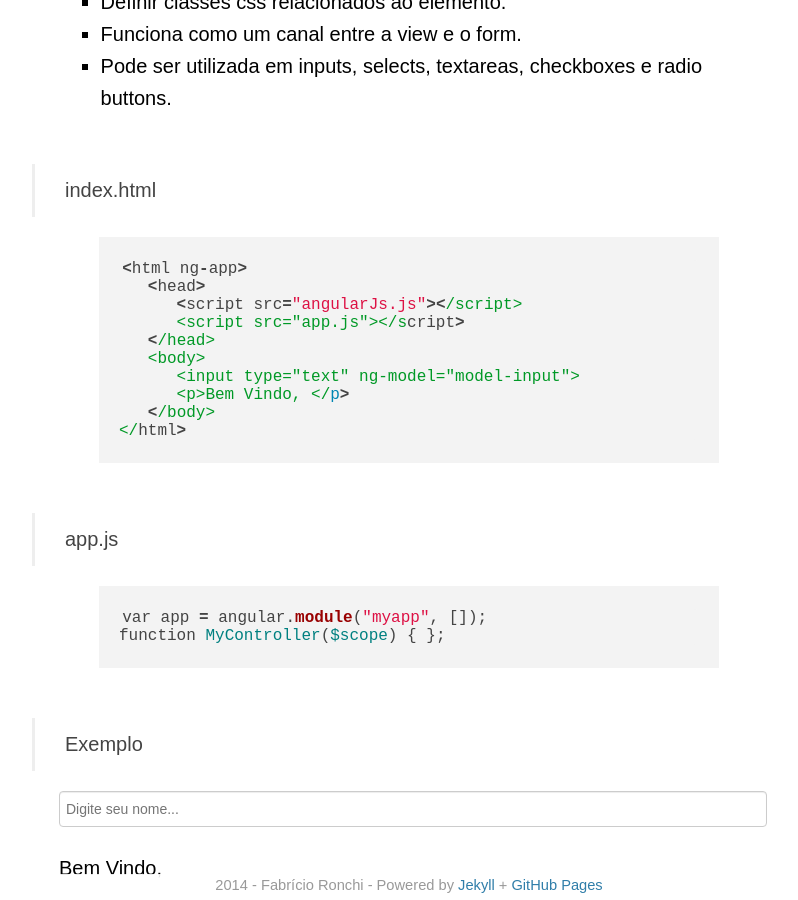
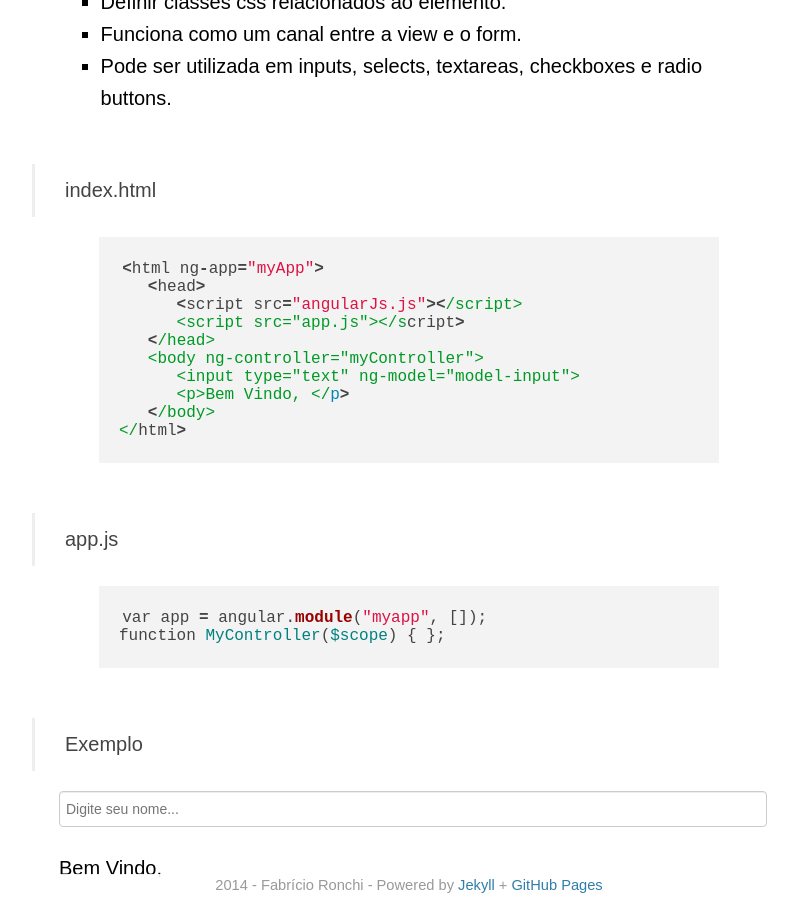
Before and after one commit to fabriciomrkonell/fabriciomrkonell, a Jekyll site: the page built from _posts/2014-02-04-angularjs-ng-model.markdown, in a window 1280 px wide and 900 px high, scrolled down 1022 px. Shown: the whole window, without its empty margins (231-1029 px from the left). Built offline with Jekyll 4.4.1, drawn with Linux system fonts in a browser that asks for light colours; some web fonts are replaced; Markdown is read by kramdown in place of the engine named in the settings; comment, search, counter and statistics services are not loaded.

Commit message:
Correção Ng-Model

```diff
--- a/_posts/2014-02-04-angularjs-ng-model.markdown
+++ b/_posts/2014-02-04-angularjs-ng-model.markdown
@@ -25,12 +25,12 @@ Esse recurso é chamado de <a href="http://fabricioronchi.com/blog/2014/02/05/tw
 
 <h3>index.html</h3>
 {% highlight ruby %}
-<html ng-app>
+<html ng-app="myApp">
    <head>
       <script src="angularJs.js"></script>
       <script src="app.js"></script>
    </head>
-   <body>
+   <body ng-controller="myController">
       <input type="text" ng-model="model-input">
       <p>Bem Vindo, {{model-input}}</p>
    </body>
```
